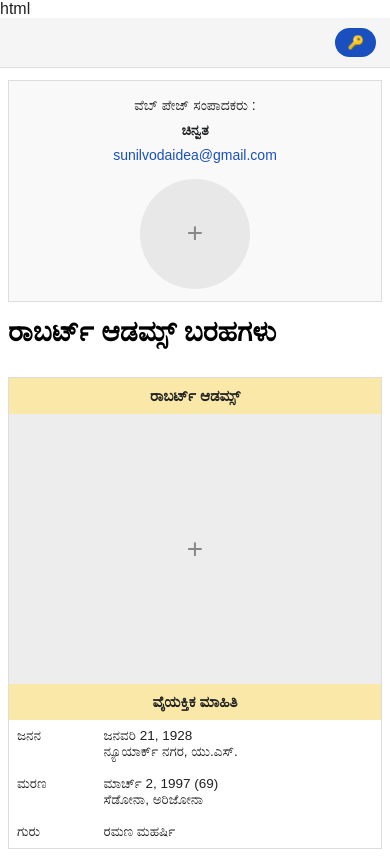
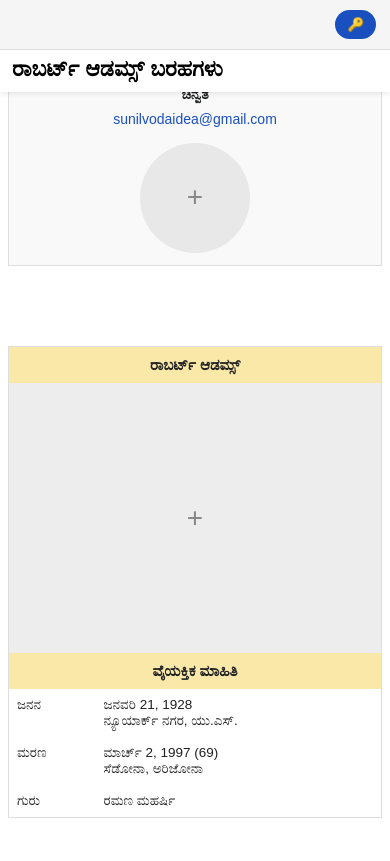
Before and after one commit to sunilvodaidea-source/Robert-Adams---Kannada, a plain HTML site: page index.html in a window 390 px wide. Drawn offline with Linux system fonts and the light colour scheme; no server answers.

Commit message:
Update index.html

```diff
--- a/index.html
+++ b/index.html
@@ -1,4 +1,4 @@
-html<!DOCTYPE html>
+<!DOCTYPE html>
 <html lang="kn">
 <head>
 <meta charset="UTF-8">
@@ -11,7 +11,7 @@ html<!DOCTYPE html>
 .topbar button.unlocked{background:#0a7a3d}
 .main{display:flex;max-width:1360px;margin:auto;gap:14px;padding:12px 8px;align-items:flex-start}
 .left{width:220px;flex-shrink:0;font-size:14px;line-height:1.8;text-align:center;display:flex;flex-direction:column;gap:10px}
-.center{flex:1;min-width:0}.center h2{font-size:28px;margin:0 0 14px;color:#000;border:0}
+.center{flex:1;min-width:0}.center h2{font-size:28px;margin:0 0 14px;color:#000;border:0;position:sticky;top:44px;background:#fff;z-index:90;padding:10px 0}
 .right{width:290px;flex-shrink:0;border:1px solid #ddd;height:fit-content}
 .r-head{text-align:center;padding:9px;font-weight:bold;font-size:15px;background:#f9e8a8}
 .photo-box{background:#ededed;height:270px;display:flex;align-items:center;justify-content:center;overflow:hidden;cursor:pointer;position:relative}
@@ -58,7 +58,17 @@ body.editing .admin-stats{display:block}
 .btn-ok{background:#1a4fc0;color:#fff}
 .btn-cancel{background:#eee;color:#000}
 #posts{max-height:calc(100vh - 110px);overflow-y:auto;padding-right:4px}
-@media(max-width:800px){.main{flex-direction:column}.left,.right{width:100%}#posts{max-height:none;overflow:visible}}
+@media(max-width:800px){
+  .topbar{position:fixed;top:0;left:0;right:0}
+  body{padding-top:44px}
+  .main{flex-direction:column;padding-top:0}
+  .left,.right{width:100%}
+  .center{width:100%}
+  .center h2{position:fixed;top:44px;left:0;right:0;margin:0;padding:12px 12px 10px;font-size:22px;text-align:left;box-shadow:0 2px 5px rgba(0,0,0,.08)}
+  .center{padding-top:52px}
+  #posts{max-height:none;overflow:visible;padding-right:0}
+  .post{max-height:none;overflow:visible}
+}
 </style>
 </head>
 <body class="locked">
```
